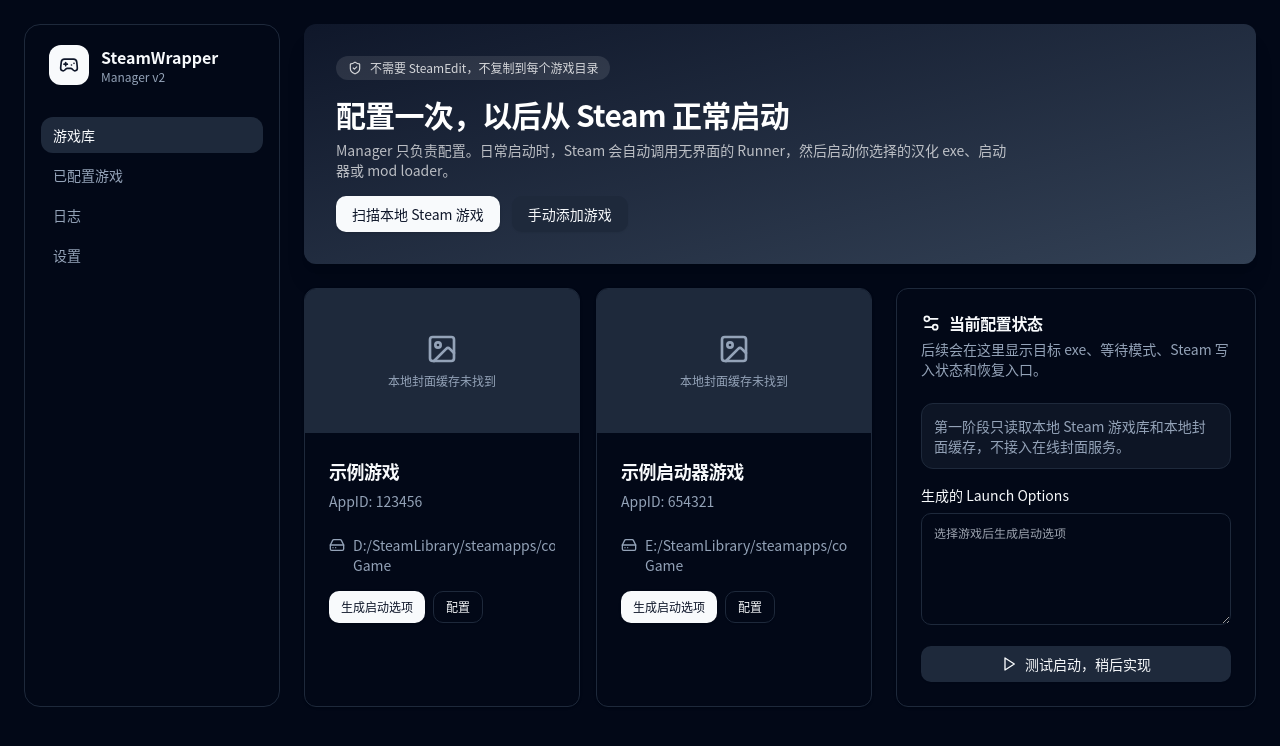
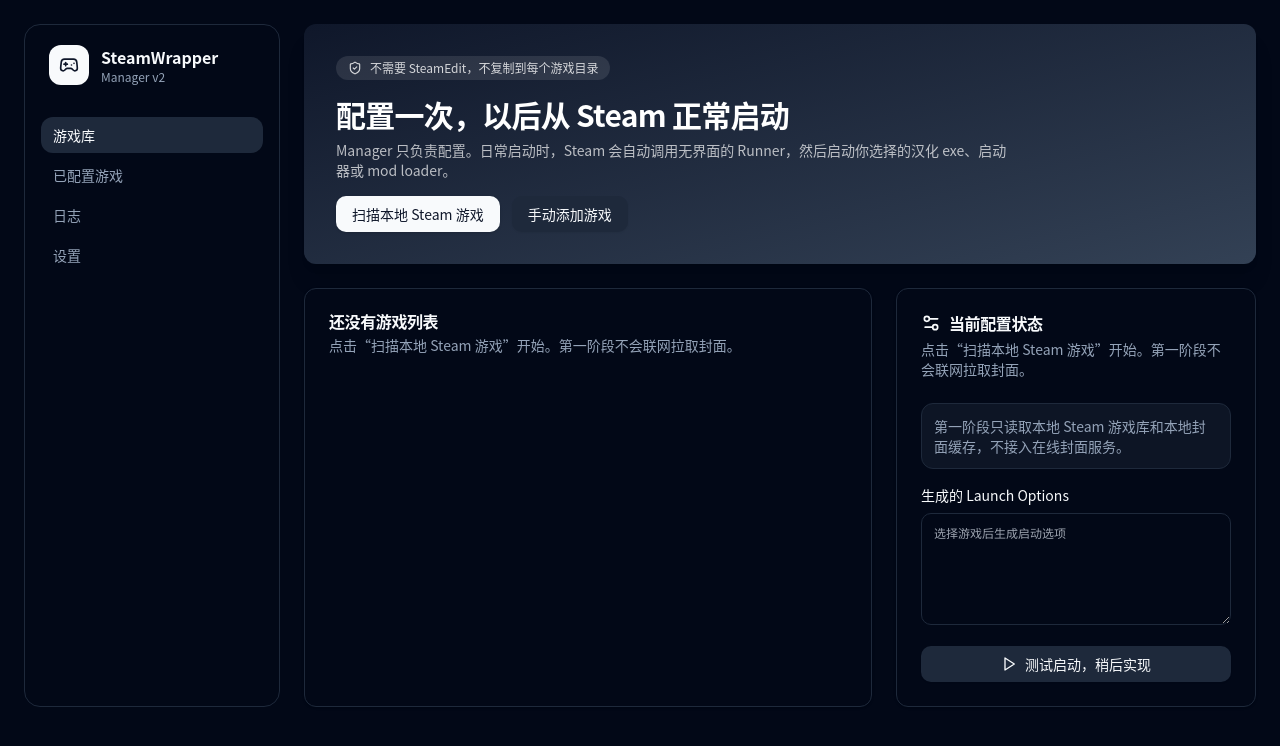
Before and after one commit to YangYuS8/SteamWrapper, a React (Vite) app in the folder apps/manager/: page / in a window 1280 px wide. Shown: the top 746 px of the page. Built offline with nearby package versions, Linux system fonts and the light colour scheme.

Commit message:
feat: connect manager UI to local Steam scan

```diff
--- a/apps/manager/src/App.tsx
+++ b/apps/manager/src/App.tsx
@@ -1,4 +1,4 @@
-import { invoke } from "@tauri-apps/api/core";
+import { convertFileSrc, invoke } from "@tauri-apps/api/core";
 import { Gamepad2, HardDrive, ImageIcon, Play, Settings2, ShieldCheck } from "lucide-react";
 import { useState } from "react";
 import { Button } from "@/components/ui/button";
@@ -11,36 +11,22 @@
   cover_path?: string;
 };
 
-const sampleGames: LocalSteamGame[] = [
-  {
-    appid: "123456",
-    name: "示例游戏",
-    install_dir: "D:/SteamLibrary/steamapps/common/Example Game",
-  },
-  {
-    appid: "654321",
-    name: "示例启动器游戏",
-    install_dir: "E:/SteamLibrary/steamapps/common/Launcher Game",
-  },
-];
-
 export function App() {
-  const [games, setGames] = useState<LocalSteamGame[]>(sampleGames);
+  const [games, setGames] = useState<LocalSteamGame[]>([]);
   const [launchOption, setLaunchOption] = useState("");
+  const [statusText, setStatusText] = useState("点击“扫描本地 Steam 游戏”开始。第一阶段不会联网拉取封面。");
 
   async function generateLaunchOption(appid: string) {
-    const option = await invoke<string>("generate_launch_option", {
-      runnerPath: "C:/Users/<User>/AppData/Local/SteamWrapper/bin/SteamWrapperRunner.exe",
-      appid,
-    });
+    const option = await invoke<string>("generate_launch_option", { appid });
     setLaunchOption(option);
+    setStatusText("已生成启动选项。后续版本会支持一键应用到 Steam。");
   }
 
   async function scanLocalGames() {
-    const scanned = await invoke<LocalSteamGame[]>("scan_local_steam_games");
-    if (scanned.length > 0) {
+    setStatusText("正在扫描本地 Steam 游戏库……");
+    const scanned = await invoke<LocalSteamGame[]>("scan_local_steam_games_command");
     setGames(scanned);
-    }
+    setStatusText(scanned.length > 0 ? `已找到 ${scanned.length} 个本地 Steam 游戏。` : "没有扫描到本地 Steam 游戏。可以稍后手动添加。 ");
   }
 
   return (
@@ -86,11 +72,19 @@
 
           <div className="grid gap-6 xl:grid-cols-[1fr_360px]">
             <div className="grid gap-4 md:grid-cols-2">
-              {games.map((game) => (
+              {games.length === 0 ? (
+                <Card className="md:col-span-2">
+                  <CardHeader>
+                    <CardTitle>还没有游戏列表</CardTitle>
+                    <CardDescription>{statusText}</CardDescription>
+                  </CardHeader>
+                </Card>
+              ) : (
+                games.map((game) => (
                   <Card key={game.appid} className="overflow-hidden">
                     <div className="flex h-36 items-center justify-center bg-muted">
                       {game.cover_path ? (
-                      <img src={game.cover_path} alt={game.name} className="h-full w-full object-cover" />
+                        <img src={convertFileSrc(game.cover_path)} alt={game.name} className="h-full w-full object-cover" />
                       ) : (
                         <div className="flex flex-col items-center gap-2 text-muted-foreground">
                           <ImageIcon className="h-8 w-8" />
@@ -105,7 +99,7 @@
                     <CardContent className="space-y-4">
                       <div className="flex items-start gap-2 text-sm text-muted-foreground">
                         <HardDrive className="mt-0.5 h-4 w-4 shrink-0" />
-                      <span className="line-clamp-2">{game.install_dir ?? "等待扫描 Steam Library"}</span>
+                        <span className="line-clamp-2">{game.install_dir ?? "未找到安装目录"}</span>
                       </div>
                       <div className="flex gap-2">
                         <Button size="sm" onClick={() => generateLaunchOption(game.appid)}>
@@ -117,7 +111,8 @@
                       </div>
                     </CardContent>
                   </Card>
-              ))}
+                ))
+              )}
             </div>
 
             <Card className="h-fit">
@@ -126,7 +121,7 @@
                   <Settings2 className="h-5 w-5" />
                   当前配置状态
                 </CardTitle>
-                <CardDescription>后续会在这里显示目标 exe、等待模式、Steam 写入状态和恢复入口。</CardDescription>
+                <CardDescription>{statusText}</CardDescription>
               </CardHeader>
               <CardContent className="space-y-4">
                 <div className="rounded-lg border bg-muted/40 p-3 text-sm text-muted-foreground">
```
Lines whose indentation alone changed are shown as unchanged.
